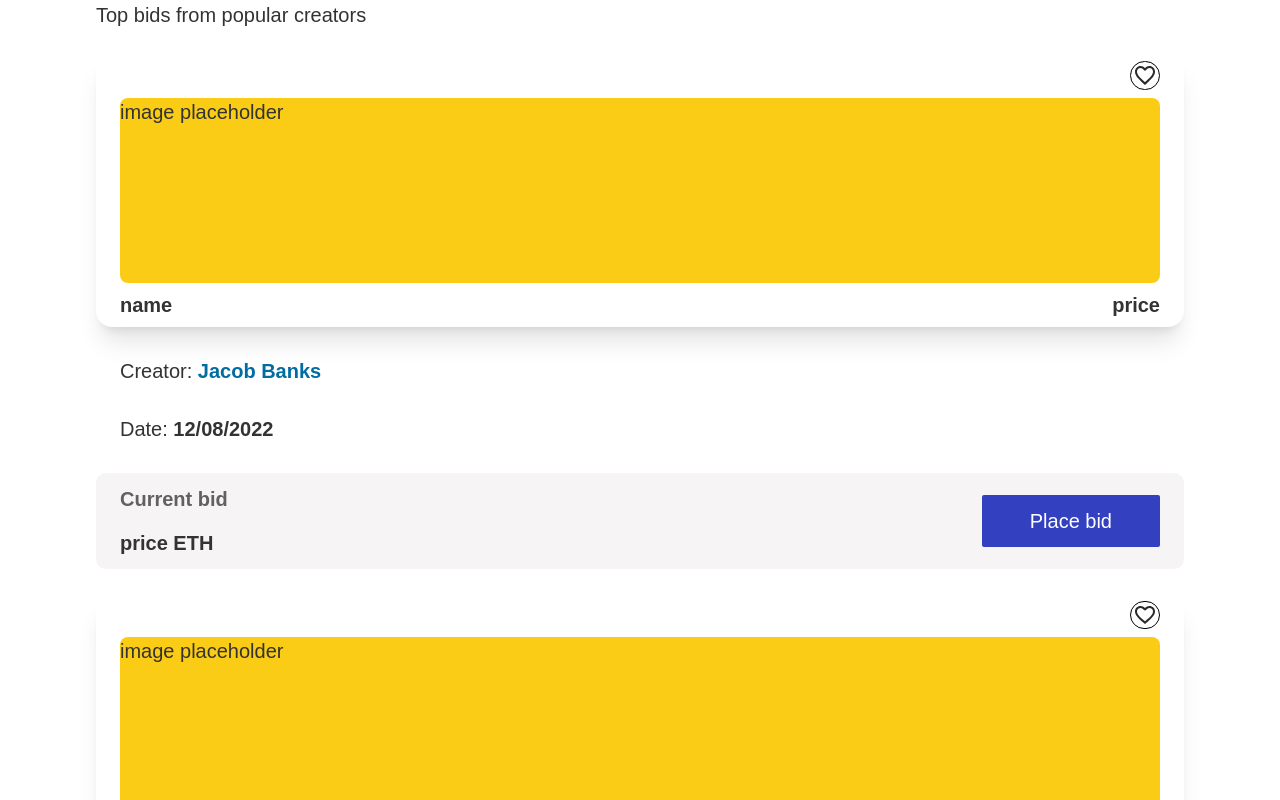
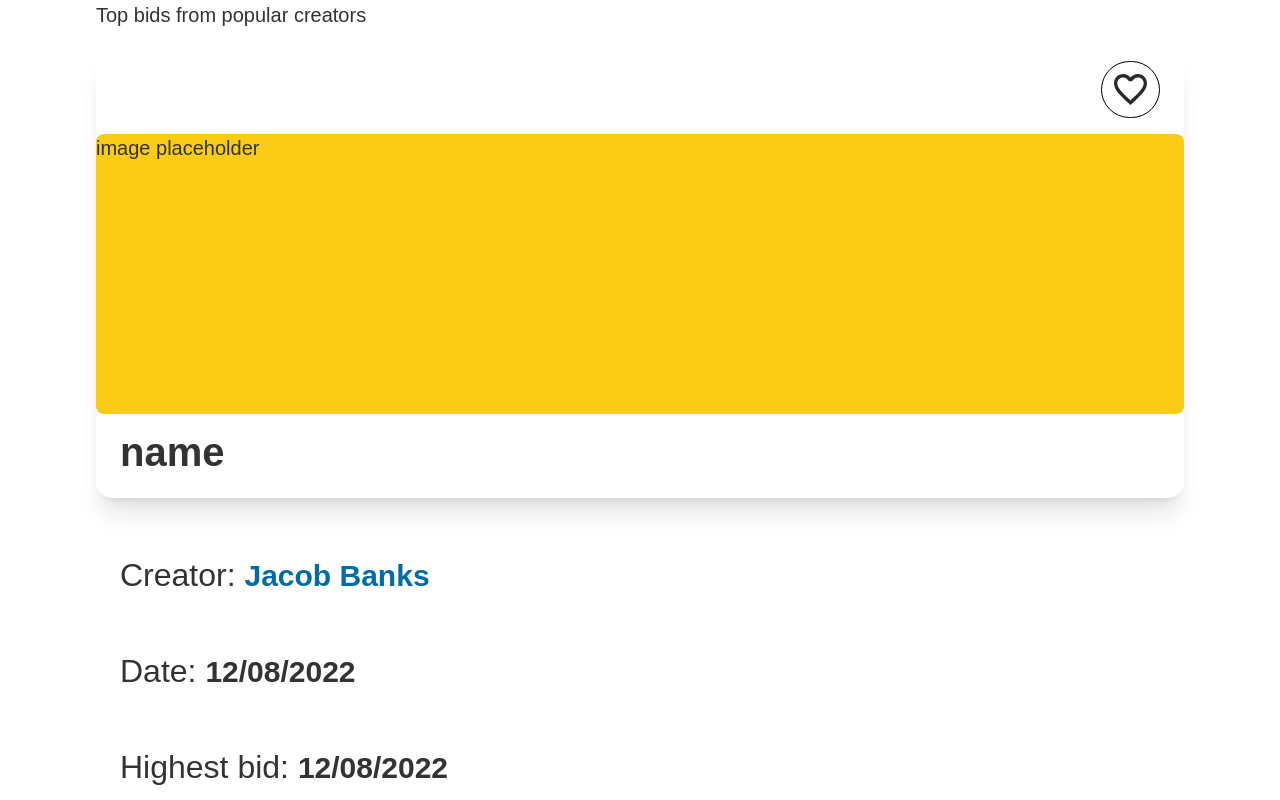
Before and after one commit to eniiku/Artsy, a React (Vite) app: page /auctions in a window 1280 px wide. Shown: the part 760-1560 px from the top of the page. Built offline with nearby package versions, Linux system fonts and the light colour scheme; a web font is replaced by a local one.

Commit message:
feat(BidsCard): create desktop view for comp

```diff
--- a/src/views/Auction/components/BidsCard/BidsCard.tsx
+++ b/src/views/Auction/components/BidsCard/BidsCard.tsx
@@ -9,32 +9,43 @@ const BidsCard = () => {
     <div>
       <div className={`bg-white rounded-2xl shadow-xl ${styles.xPadding} py-2`}>
         <div className='flex justify-end'>
-          <div className='border border-black p-1 rounded-full w-fit'>
-            <img src={likeIcon} role='presentation' className='w-5' />
+          <div className='border border-black p-1 rounded-full w-fit lg:p-3'>
+            <img
+              src={likeIcon}
+              role='presentation'
+              className='w-5 lg:w-[33px]'
+            />
           </div>
         </div>
 
-        <div className='h-[185px] bg-yellow-400 rounded-lg my-2'>
+        <div className='h-[185px] bg-yellow-400 rounded-lg my-2 lg:h-[280px] lg:my-4 lg:-mx-6'>
           image placeholder
         </div>
 
-        <div className='font-satoshi font-bold text-xl flex items-center justify-between'>
+        <div className='font-satoshi font-bold text-xl flex items-center justify-between lg:text-[40px] lg:my-6'>
           <h3>name</h3>
-          <h3>price</h3>
+          <h3 className='lg:hidden'>price</h3>
         </div>
       </div>
 
       {/* Details of Item on Auction */}
 
       <ul
-        className={`${styles.xPadding} px-6 font-satoshi text-xl text-dark_gray_clr-200`}
+        className={`${styles.xPadding} px-6 font-satoshi text-xl text-dark_gray_clr-200 lg:text-[32px]`}
       >
-        <li className='mt-[30px] '>
-          Creator: <span className='text-[#006CA2] font-bold'>Jacob Banks</span>
+        <li className='mt-[30px] lg:mt-[60px]'>
+          Creator:{' '}
+          <span className='text-[#006CA2] font-bold lg:text-3xl'>
+            Jacob Banks
+          </span>
         </li>
 
-        <li className='mt-[30px]'>
-          Date: <span className='font-bold'>12/08/2022</span>
+        <li className='mt-[30px] lg:mt-[60px]'>
+          Date: <span className='font-bold lg:text-3xl'>12/08/2022</span>
+        </li>
+
+        <li className='hidden lg:block mt-[30px] lg:my-[60px]'>
+          Highest bid: <span className='font-bold lg:text-3xl'>12/08/2022</span>
         </li>
       </ul>
 
@@ -42,15 +53,18 @@ const BidsCard = () => {
 
       <div
         className={`${styles.xPadding} px-6 py-3 mt-[30px] bg-[#F6F4F4] rounded-[10px] flex items-center
-          justify-between font-satoshi`}
+          justify-between font-satoshi lg:px-10 lg:py-6`}
       >
-        <div className='flex flex-col justify-between font-bold gap-4'>
+        <div className='flex flex-col justify-between font-bold gap-4 text-xl lg:text-3xl lg:gap-8'>
           <h3 className='text-light_gray_clr-700'>Current bid</h3>
 
           <h3 className='text-dark_gray_clr-200'>price ETH</h3>
         </div>
 
-        <button className='font-medium text-white bg-blue_clr-700 px-12 py-3 rounded-sm'>
+        <button
+          className='font-medium text-white bg-blue_clr-700 px-12 py-3 rounded-sm lg:text-[25px]
+          lg:px-20 lg:py-6'
+        >
           Place bid
         </button>
       </div>
```
